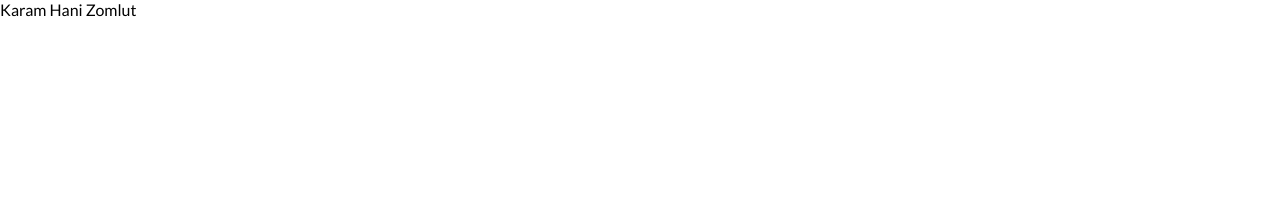
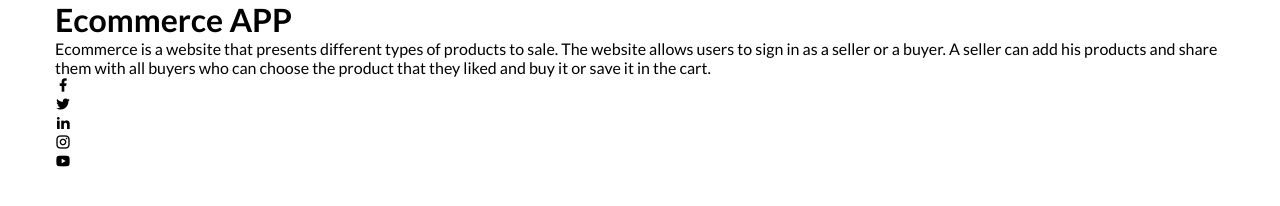
Before and after one commit to GSG-G11/ecommerce-team4, a plain HTML site: page index.html in a window 1280 px wide. Drawn offline with nearby package versions, Linux system fonts and the light colour scheme.

Commit message:
add logo and small description and social icons section Relates #7

```diff
--- a/index.html
+++ b/index.html
@@ -36,13 +36,25 @@
     <!-- End Page Header -->
 
     <!-- Start Page Main -->
-    <main class="page-main">
-      <a href="#">Karam Hani Zomlut</a>
-    </main>
+    <main class="page-main"></main>
     <!-- End Page Main -->
 
     <!-- Start Page Footer -->
-    <footer class="page-footer"></footer>
+    <footer class="page-footer">
+      <div class="container">
+        <div class="logo">
+          <h1>Ecommerce APP</h1>
+          <p>Ecommerce is a website that presents different types of products to sale. The website allows users to sign in as a seller or a buyer. A seller can add his products and share them with all buyers who can choose the product that they liked and buy it or save it in the cart.</p>
+          <ul class="social-icons">
+            <li><a href="#"><i class="ri-facebook-fill"></i></a></li>
+            <li><a href="#"><i class="ri-twitter-fill"></i></a></li>
+            <li><a href="#"><i class="ri-linkedin-fill"></i></a></li>
+            <li><a href="#"><i class="ri-instagram-line"></i></a></li>
+            <li><a href="#"><i class="ri-youtube-fill"></i></a></li>
+          </ul>
+        </div>
+      </div>
+    </footer>
     <!-- End Page Footer -->
 
     <!-- Calling Js Files -->
```
